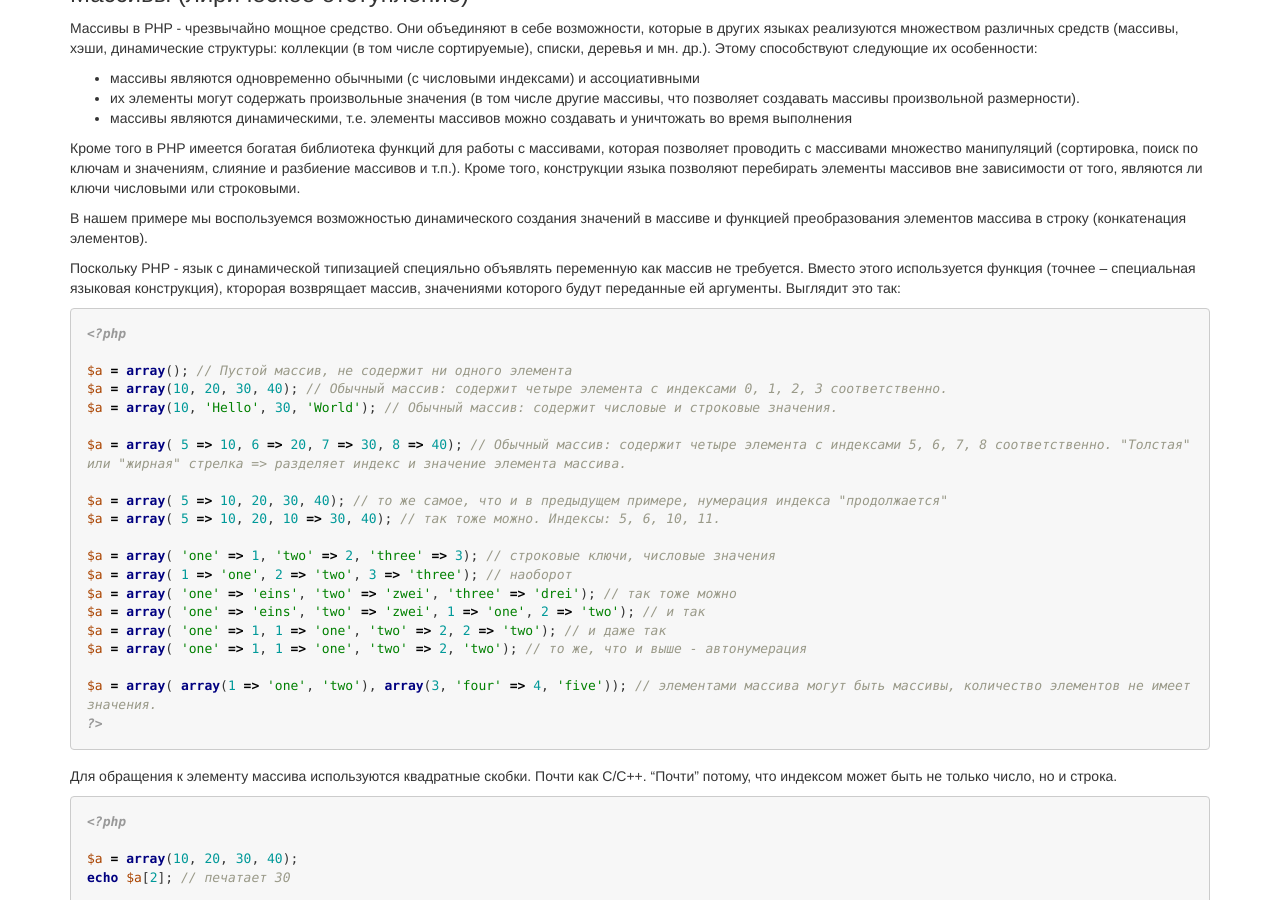
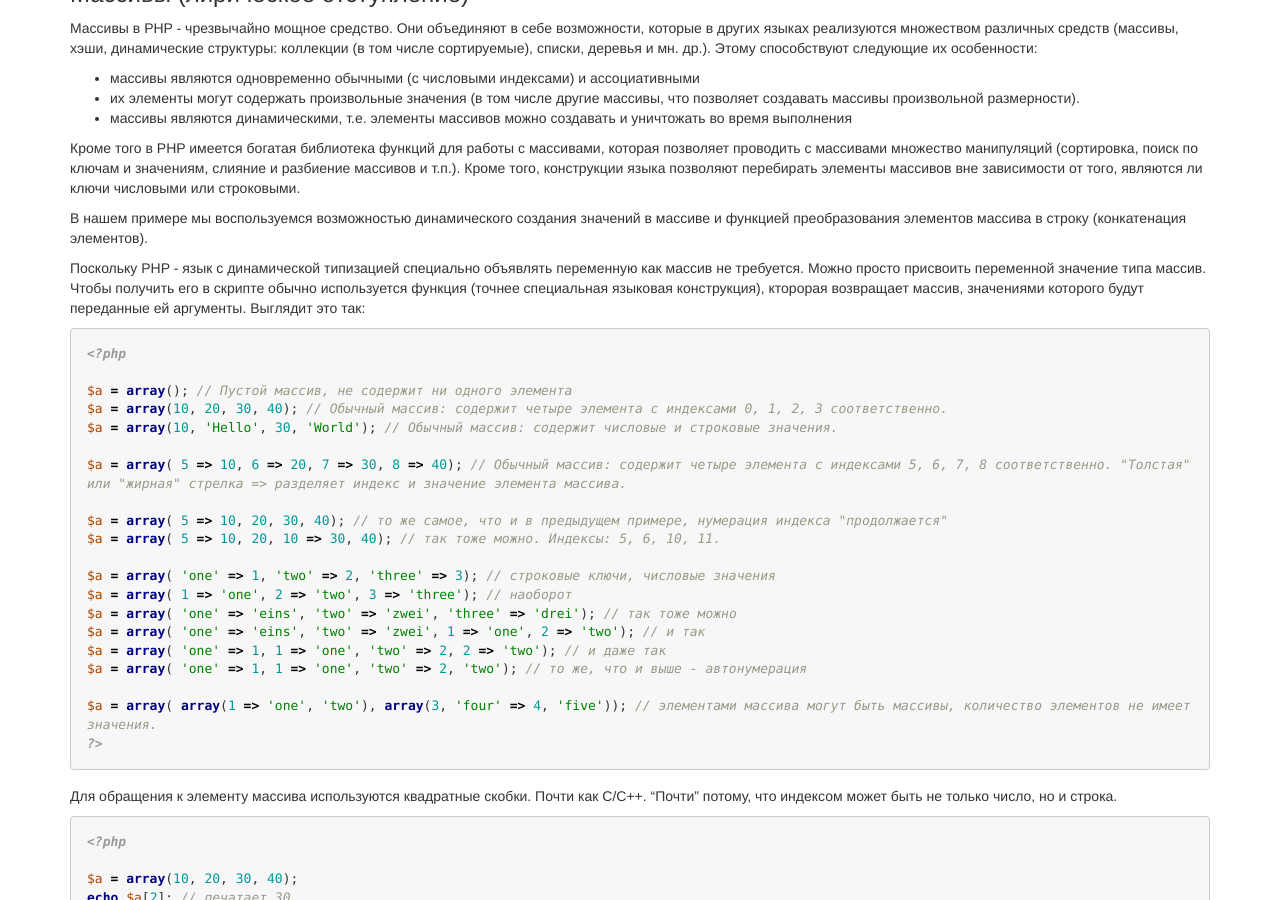
Before and after one commit to alsii/alsii.github.io, a Jekyll site: the page built from project1/l1.md, in a window 1280 px wide and 900 px high, scrolled down 4334 px. Built offline with Jekyll 4.4.1, drawn with Linux system fonts in a browser that asks for light colours; nearby versions of some CDN libraries; Markdown is read by kramdown in place of the engine named in the settings.

Commit message:
Update l1.md

```diff
--- a/project1/l1.md
+++ b/project1/l1.md
@@ -234,7 +234,7 @@ echo "</table>\n";
 
 В нашем примере мы воспользуемся возможностью динамического создания значений в массиве и функцией преобразования элементов массива в строку (конкатенация элементов).
 
-Поскольку PHP - язык с динамической типизацией специяльно объявлять переменную как массив не требуется. Вместо этого используется функция (точнее -- специальная языковая конструкция), кторорая возврящает массив, значениями которого будут переданные ей аргументы. Выглядит это так:
+Поскольку PHP - язык с динамической типизацией специально объявлять переменную как массив не требуется. Можно просто присвоить переменной значение типа массив. Чтобы получить его в скрипте обычно используется функция (точнее специальная языковая конструкция), кторорая возвращает массив, значениями которого будут переданные ей аргументы. Выглядит это так:
 
 ~~~ php
 <?php
```
